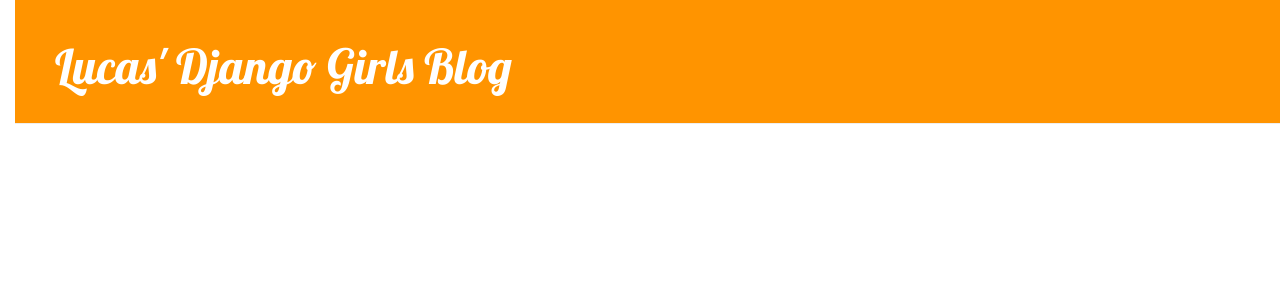
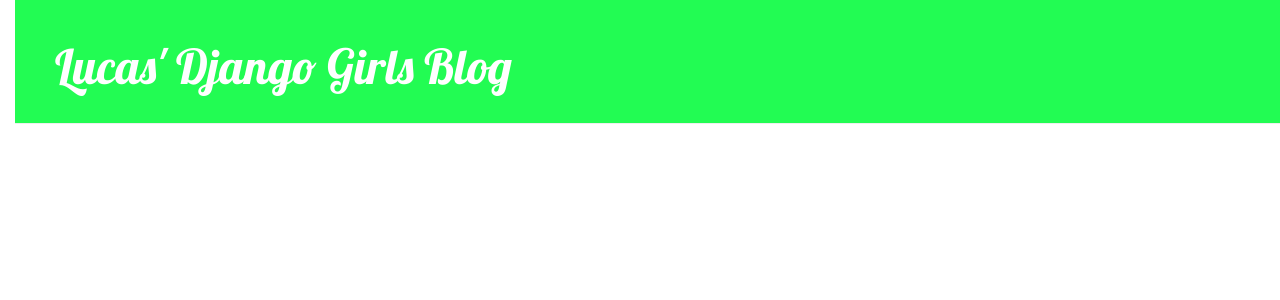
Before and after one commit to lucasmyers/my-first-blog, a Django app: page / in a window 1280 px wide. Shown: the top 300 px of the page. Run offline with Django 3.2, Linux system fonts and the light colour scheme; data that the repository does not hold is empty; some libraries are stand-ins or nearby versions.

Commit message:
Changed colors.

```diff
--- a/blog/static/css/blog.css
+++ b/blog/static/css/blog.css
@@ -8,7 +8,7 @@ body {
 }
 
 .page-header {
-    background-color: #ff9400;
+    background-color: #22FC53;
     margin-top: 0;
     padding: 20px 20px 20px 40px;
 }
```
